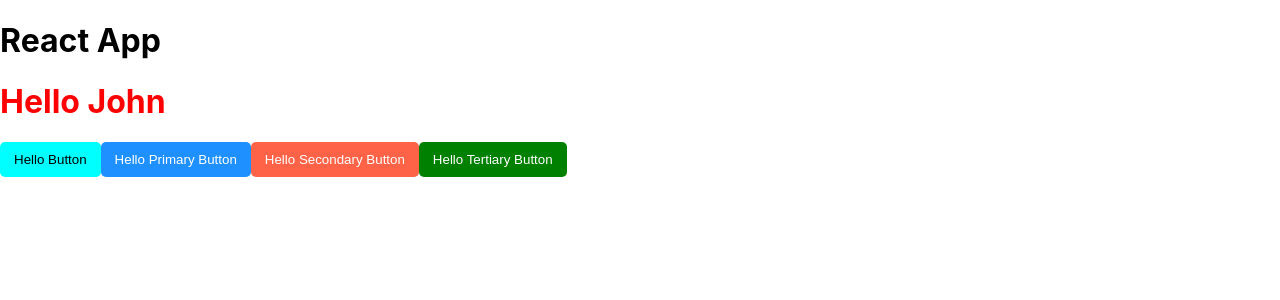
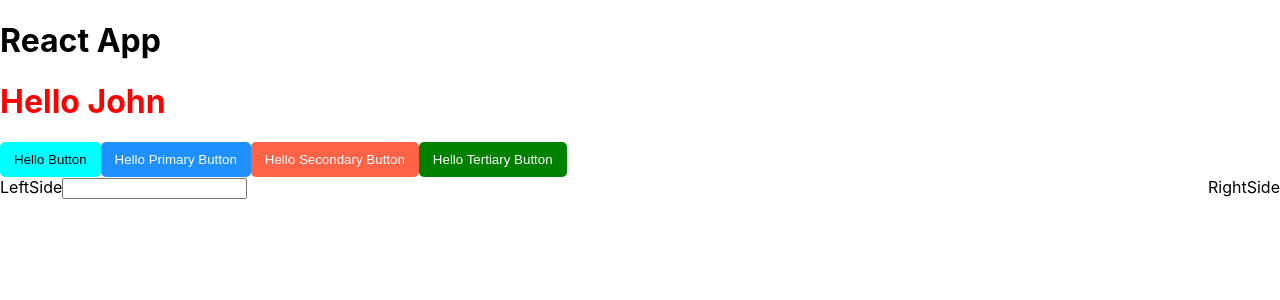
Before and after one commit to netman5/reactpatterns, a React (Create React App) app: page / in a window 1280 px wide. Shown: the top 300 px of the page. Built offline with nearby package versions, Linux system fonts and the light colour scheme.

Commit message:
Create lauyout & controlled input

```diff
--- a/src/App.js
+++ b/src/App.js
@@ -2,6 +2,9 @@ import './App.css';
 import Button from './components/Buttons/Button';
 import PrimaryBtn, { SecondaryBtn, TertiaryBtn } from './components/Buttons/PrimaryBtn';
 import Greetings from './components/Greetings/Greetings';
+import HorizontalSplit from './components/Layouts/HorizontalSplit';
+import LeftSide from './components/Layouts/LeftSide';
+import RightSide from './components/Layouts/RightSide';
 
 function App() {
   const login = true;
@@ -15,6 +18,8 @@ function App() {
       <PrimaryBtn text="Hello Primary Button" className='btn-own' id='btn-pry' />
       <SecondaryBtn text="Hello Secondary Button" className='scondary-btn' id='btn-sec' />
       <TertiaryBtn text="Hello Tertiary Button" className='tertiary-Btn' id='btn-ter' />
+
+      <HorizontalSplit startSide={<LeftSide />} endSide={<RightSide />} />
     </div>
   );
 }
--- /dev/null
+++ b/src/components/Layouts/HorizontalSplit.jsx
@@ -0,0 +1,10 @@
+import React from 'react'
+
+const HorizontalSplit = (props) => (
+    <div style={{ 'display': 'flex', "justifyContent": 'space-between'}}>
+      <div>{props.startSide}</div>
+      <div>{props.endSide}</div>
+    </div>
+)
+
+export default HorizontalSplit
--- /dev/null
+++ b/src/components/Layouts/LeftSide.jsx
@@ -0,0 +1,15 @@
+import React from 'react'
+
+const LeftSide = () => {
+  const [test, setTest] = React.useState('')
+  return (
+    <div>
+      LeftSide
+      <input type="text" name='test' id='test' value={test} onChange={(e) => setTest(e.target.value)} />
+
+      <p>{test}</p>
+    </div>
+  )
+}
+
+export default LeftSide
--- /dev/null
+++ b/src/components/Layouts/RightSide.jsx
@@ -0,0 +1,9 @@
+import React from 'react'
+
+const RightSide = () => {
+  return (
+    <div>RightSide</div>
+  )
+}
+
+export default RightSide
```
